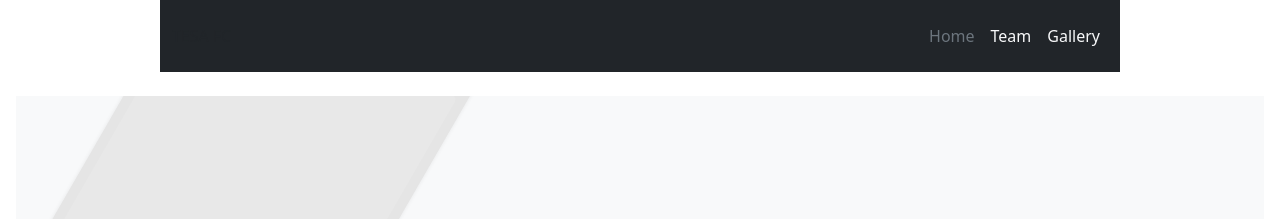
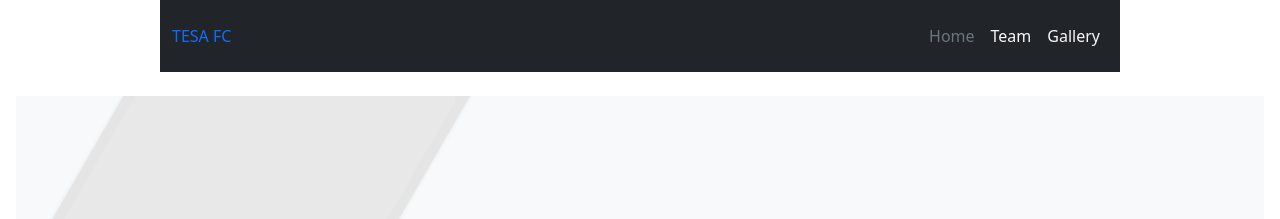
Before and after one commit to tesafc/www2, a Jekyll site: the page built from index.html, in a window 1280 px wide. Shown: the top 219 px of the page. Built offline with Jekyll 4.4.1, drawn with Linux system fonts in a browser that asks for light colours.

Commit message:
Update default.html

```diff
--- a/_layouts/default.html
+++ b/_layouts/default.html
@@ -15,10 +15,10 @@
     <link href="https://cdn.jsdelivr.net/npm/bootstrap@5.1.3/dist/css/bootstrap.min.css" rel="stylesheet" integrity="sha384-1BmE4kWBq78iYhFldvKuhfTAU6auU8tT94WrHftjDbrCEXSU1oBoqyl2QvZ6jIW3" crossorigin="anonymous">
     <link rel="stylesheet" href="{{ 'assets/stylesheet.css' | relative_url }}">
   </head>
-  <body>
+  <body class="h-100">
     <div class="container h-100 w-100 text-white bg-dark">
       <header class="d-flex flex-wrap align-items-center justify-content-center justify-content-md-between py-3 mb-4">
-        <a href="/" class="d-flex align-items-center col-md-3 mb-2 mb-md-0 text-dark text-decoration-none">{{ site.title }}</a>
+        <a href="/" class="d-flex align-items-center col-md-3 mb-2 mb-md-0 text-decoration-none">{{ site.title }}</a>
         <nav class="nav col-12 col-md-auto mb-2 justify-content-center mb-md-0">
           {% assign currentPage = page.url %}
           <a {% if currentPage == '/' %} class="nav-link px-2 link-secondary" {% else %} class="nav-link px-2 link-light" {% endif %} href="/">Home</a>
```
